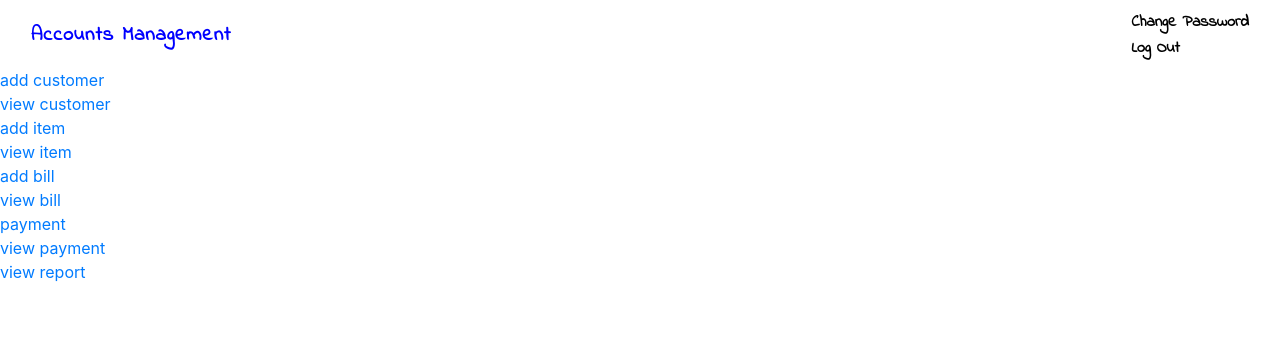
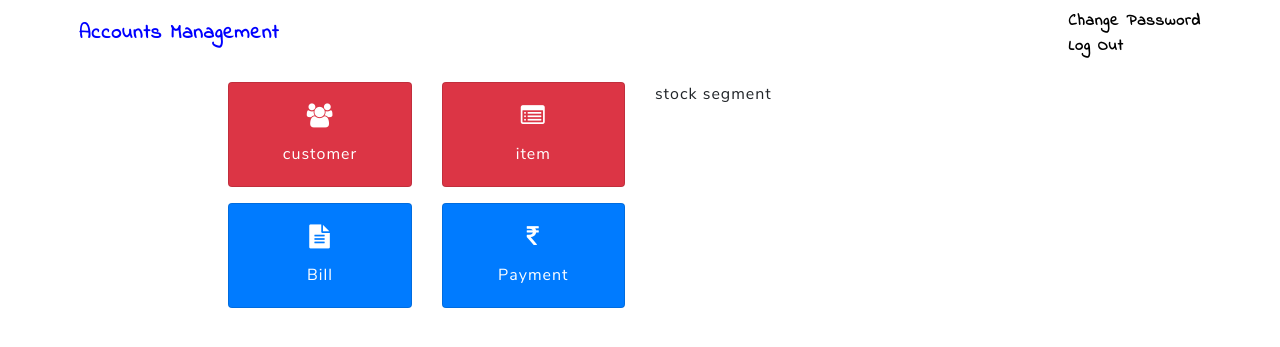
Before and after one commit to dilipj17/dairy-webstie, a Django app: page / in a window 1280 px wide. Shown: the top 347 px of the page. Run offline with Django 3.2, Linux system fonts and the light colour scheme; the visitor is signed in with stand-in values (Sample User, id 1); some libraries are stand-ins or nearby versions.

Commit message:
four button and fonts added

```diff
--- a/dairy_site/settings.py
+++ b/dairy_site/settings.py
@@ -13,7 +13,7 @@ SECRET_KEY = '_8x))rn%7--1pa6uliaz%m-sq8frch+d7(kin!kjr53e)@-q%+'
 # SECURITY WARNING: don't run with debug turned on in production!
 DEBUG = True
 
-ALLOWED_HOSTS = []
+ALLOWED_HOSTS = ["10.42.0.1",'127.0.0.1']
 
 
 # Application definition
--- a/templates/base_templates/base.html
+++ b/templates/base_templates/base.html
@@ -3,12 +3,13 @@
 <html lang="en" dir="ltr">
 	<head>
 		<meta charset="utf-8">
+		<meta name="viewport" content="width=device-width, initial-scale=1.0">
 		<title>{%block title%}{%endblock%}</title>
 		<link rel="stylesheet" type="text/css" href="{%static 'vendor/bootstrap/css/bootstrap.min.css'%}">
 		<link rel="stylesheet" type="text/css" href="{%static 'fonts/font-awesome-4.7.0/css/font-awesome.min.css'%}">
 		{%block link%}{%endblock%}
 	</head>
-	<body>
+	<body  style="font-family:'Nunito Sans';letter-spacing: 1px;">
 		{%include 'base_templates/navbar.html'%}
 		{%block content%}
 		{%endblock%}
--- a/templates/base_templates/dashboard.html
+++ b/templates/base_templates/dashboard.html
@@ -1,12 +1,71 @@
 {%extends 'base_templates/base.html'%}
 {%block content%}
-<a href="{%url 'cust:add'%}">add customer</a> <br>
-<a href="{%url 'cust:view'%}">view customer</a> <br>
+  <div class="container-fluid">
+    <div class="row">
+      <div class="col-sm-2"></div>
+      <div class="col-sm-8">
+        <div class="row">
+          <div class="col-sm-6">
+            <div class="row">
+              <div class="col-sm-6">
+                <div class="card bg-danger mb-3" style="max-width: 18rem;">
+                  <div class="card-body text-center" style="cursor:pointer">
+                    <a href="{%url 'cust:view'%}" class="text-white ">
+                      <h5 class="card-title"><i class="fa fa-group" style="font-size:24px"></i></h5>
+                      <p class="card-text">customer</p>
+                    </a>
+                  </div>
+                </div>
+              </div>
+              <div class="col-sm-6">
+                <div class="card  bg-danger mb-3" style="max-width: 18rem;">
+                  <div class="card-body text-center">
+                    <a href="{%url 'item:view'%}" class="text-white">
+                      <h5 class="card-title"><i class="fa fa-list-alt" style="font-size:24px"></i></h5>
+                      <p class="card-text">item</p>
+                    </a>
+                  </div>
+                </div>
+              </div>
+            </div>
+            <div class="row">
+              <div class="col-sm-6">
+                <div class="card bg-primary mb-3" style="max-width: 18rem;">
+                  <div class="card-body text-center" style="cursor:pointer">
+                    <a href="{%url 'item:new_bill'%}" class=" text-white">
+                      <h5 class="card-title"><i class="fa fa-file-text" style="font-size:24px"></i></h5>
+                      <p class="card-text">Bill</p>
+                    </a>
+                  </div>
+                </div>
+              </div>
+              <div class="col-sm-6">
+                <div class="card  bg-primary mb-3" style="max-width: 18rem;">
+                  <div class="card-body text-center" style="cursor:pointer">
+                    <a href="{%url 'payment:pay'%}" class="text-white">
+                      <h5 class="card-title"><i class="fa fa-rupee" style="font-size:24px"></i></h5>
+                      <p class="card-text">Payment</p>
+                    </a>
+                  </div>
+                </div>
+              </div>
+            </div>
+          </div>
+          <div class="col-sm-6">
+            stock segment
+          </div>
+        </div>
+      </div>
+      <div class="col-sm-2"></div>
+    </div>
+  </div>
+{%endblock%}
+<!-- <a href="{%url 'cust:add'%}">add customer</a> <br>
+<a href="">view customer</a> <br>
 <a href="{%url 'item:add'%}">add item</a> <br>
-<a href="{%url 'item:view'%}">view item</a> <br>
+<a href="">view item</a> <br>
 <a href="{%url 'item:new_bill'%}">add bill</a> <br>
 <a href="{%url 'item:view_bill'%}">view bill</a> <br>
-<a href="{%url 'payment:pay'%}">payment</a> <br>
+<a href="">payment</a> <br>
 <a href="{%url 'payment:view'%}"> view payment</a> <br>
-<a href="{%url 'report:report'%}"> view report</a> <br>
-{%endblock%}
+<a href="{%url 'report:report'%}"> view report</a> <br> -->
--- a/templates/base_templates/navbar.html
+++ b/templates/base_templates/navbar.html
@@ -8,14 +8,41 @@
   src: local('Indie Flower'), local('IndieFlower'), url({%static 'fonts/m8JVjfNVeKWVnh3QMuKkFcZVaUuH.woff2'%}) format('woff2');
   unicode-range: U+0000-00FF, U+0131, U+0152-0153, U+02BB-02BC, U+02C6, U+02DA, U+02DC, U+2000-206F, U+2074, U+20AC, U+2122, U+2191, U+2193, U+2212, U+2215, U+FEFF, U+FFFD;
 }
+/* vietnamese */
+@font-face {
+  font-family: 'Nunito Sans';
+  font-style: normal;
+  font-weight: 400;
+  font-display: swap;
+  src: local('Nunito Sans Regular'), local('NunitoSans-Regular'), url({% static 'fonts/pe0qMImSLYBIv1o4X1M8cceyI9tScg.woff2'%}) format('woff2');
+  unicode-range: U+0102-0103, U+0110-0111, U+1EA0-1EF9, U+20AB;
+}
+/* latin-ext */
+@font-face {
+  font-family: 'Nunito Sans';
+  font-style: normal;
+  font-weight: 400;
+  font-display: swap;
+  src: local('Nunito Sans Regular'), local('NunitoSans-Regular'), url({%static 'fonts/pe0qMImSLYBIv1o4X1M8ccezI9tScg.woff2'%}) format('woff2');
+  unicode-range: U+0100-024F, U+0259, U+1E00-1EFF, U+2020, U+20A0-20AB, U+20AD-20CF, U+2113, U+2C60-2C7F, U+A720-A7FF;
+}
+/* latin */
+@font-face {
+  font-family: 'Nunito Sans';
+  font-style: normal;
+  font-weight: 400;
+  font-display: swap;
+  src: local('Nunito Sans Regular'), local('NunitoSans-Regular'), url({%static 'fonts/pe0qMImSLYBIv1o4X1M8cce9I9s.woff2'%}) format('woff2');
+  unicode-range: U+0000-00FF, U+0131, U+0152-0153, U+02BB-02BC, U+02C6, U+02DA, U+02DC, U+2000-206F, U+2074, U+20AC, U+2122, U+2191, U+2193, U+2212, U+2215, U+FEFF, U+FFFD;
+}
 </style>
-<nav class="navbar navbar-light">
+<nav class="navbar navbar-light mb-3">
   <div class="container-fluid">
-    <a class="navbar-brand" href="{%url 'homepage'%}">
+    <a class="navbar-brand ml-5" href="{%url 'homepage'%}">
       <span style="font-family:'Indie Flower';font-weight:bold;letter-spacing: 1px;color:blue">Accounts Management</span>
     </a>
     {% if request.user.is_authenticated %}
-    <ul class="nav navbar-nav navbar-right">
+    <ul class="nav navbar-nav navbar-right mr-5">
       <li><a href="{%url 'password_change'%}"  style="font-family:'Indie Flower';font-weight:bold;color:#000000">Change Password</a></li>
       <li><a href="{%url 'logout'%}"  style="font-family:'Indie Flower';font-weight:bold;color:#000000">Log Out</a></li>
     </ul>
```
Also changed, not shown: static/fonts/pe0qMImSLYBIv1o4X1M8cce9I9s.woff2 (added), static/fonts/pe0qMImSLYBIv1o4X1M8cceyI9tScg.woff2 (added), static/fonts/pe0qMImSLYBIv1o4X1M8ccezI9tScg.woff2 (added).
